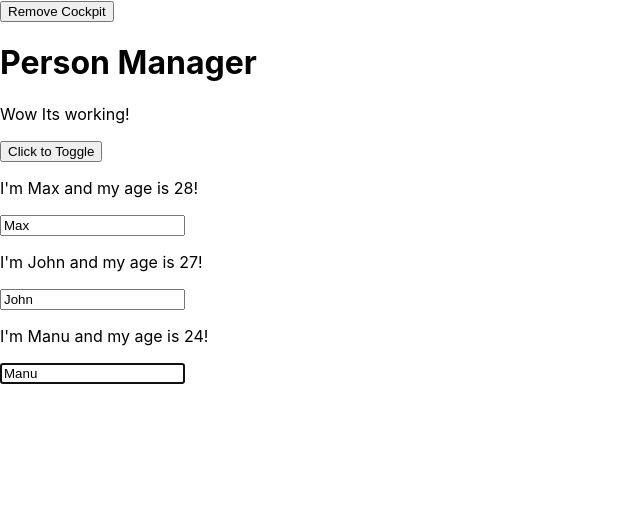
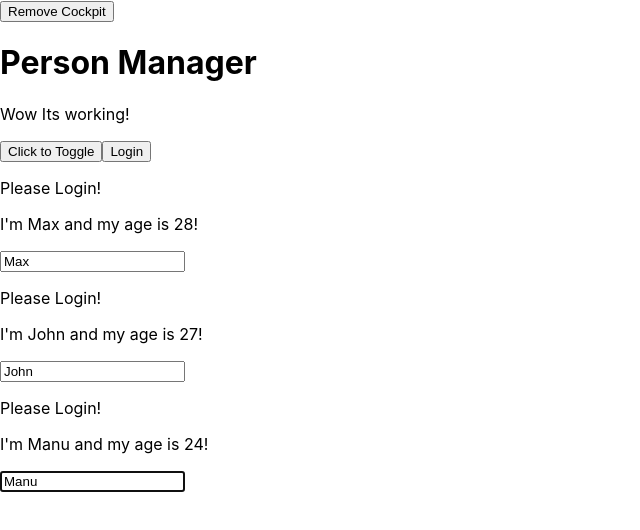
Before and after one commit to sanjeev2106/my-app, a React app: page / in a window 1280 px wide. Shown: the top 530 px of the page, without its empty margins (0-640 px from the left). Built offline with nearby package versions, Linux system fonts and the light colour scheme.

Commit message:
Understanding Prop chain propblems

```diff
--- a/src/components/Cockpit/Cockpit.js
+++ b/src/components/Cockpit/Cockpit.js
@@ -61,6 +61,7 @@
             <h1>{props.title}</h1>
             <p className={assignedClasses.join(' ')}>Wow Its working!</p>
             <button ref={toggleBtnRef} className={btnClass} onClick={props.clicked}>Click to Toggle</button>
+            <button onClick={props.login}>Login</button>
         </div>
     );
 };
--- a/src/components/Persons/Person/Person.js
+++ b/src/components/Persons/Person/Person.js
@@ -32,6 +32,7 @@
 
         return (
             <Aux>
+                {this.props.isAuth ? <p>Authenticated!</p> : <p>Please Login!</p>}
             <p key="i1">I'm {this.props.name} and my age is {this.props.age}!</p>
             <p key="i2">{this.props.children}</p>
             <input
--- a/src/components/Persons/Persons.js
+++ b/src/components/Persons/Persons.js
@@ -55,7 +55,8 @@
                 name={person.name}
                 age={person.age}
                 key={person.id}// each element should have unique id, after adding this Warning: Each child in a list should have a unique "key" prop will got removed.
-                changed={(event)=> this.props.changed(event, person.id)} />
+                changed={(event)=> this.props.changed(event, person.id)}
+                isAuth={this.props.isAuthenticated}/>
             );
         });
         };
--- a/src/containers/App.js
+++ b/src/containers/App.js
@@ -20,7 +20,8 @@
     ],
     showPerson: false,
     showCockpit: true,
-    changeCounter: 0
+    changeCounter: 0,
+    authenticated: false
   }
 
   static getDerivedStateFromProps(props, state){
@@ -48,6 +49,10 @@
   togglePersonHandler = () =>{
       const doesShow = this.state.showPerson;
       this.setState({ showPerson: !doesShow });
+  }
+
+  loginHandler = () =>{
+    this.setState({authenticated: true});
   }
 
   deletePersonHandler = (index) => {
@@ -98,7 +103,8 @@
         <Persons
           persons={this.state.persons}
           clicked={this.deletePersonHandler}
-          changed={this.nameChangeHandler} />;
+          changed={this.nameChangeHandler}
+          isAuthenticated={this.state.authenticated}/>;
     }
 
     return (
@@ -110,10 +116,11 @@
             Remove Cockpit</button>
           { this.state.showCockpit ?
           <Cockpit
-          title={this.props.appTitle}
-          showPerson={this.state.showPerson}
-          personsLength={this.state.persons.length}
-          clicked={this.togglePersonHandler}/>
+            title={this.props.appTitle}
+            showPerson={this.state.showPerson}
+            personsLength={this.state.persons.length}
+            clicked={this.togglePersonHandler}
+            login={this.loginHandler}/>
           : null }
          {persons}
         </Aux>
```
